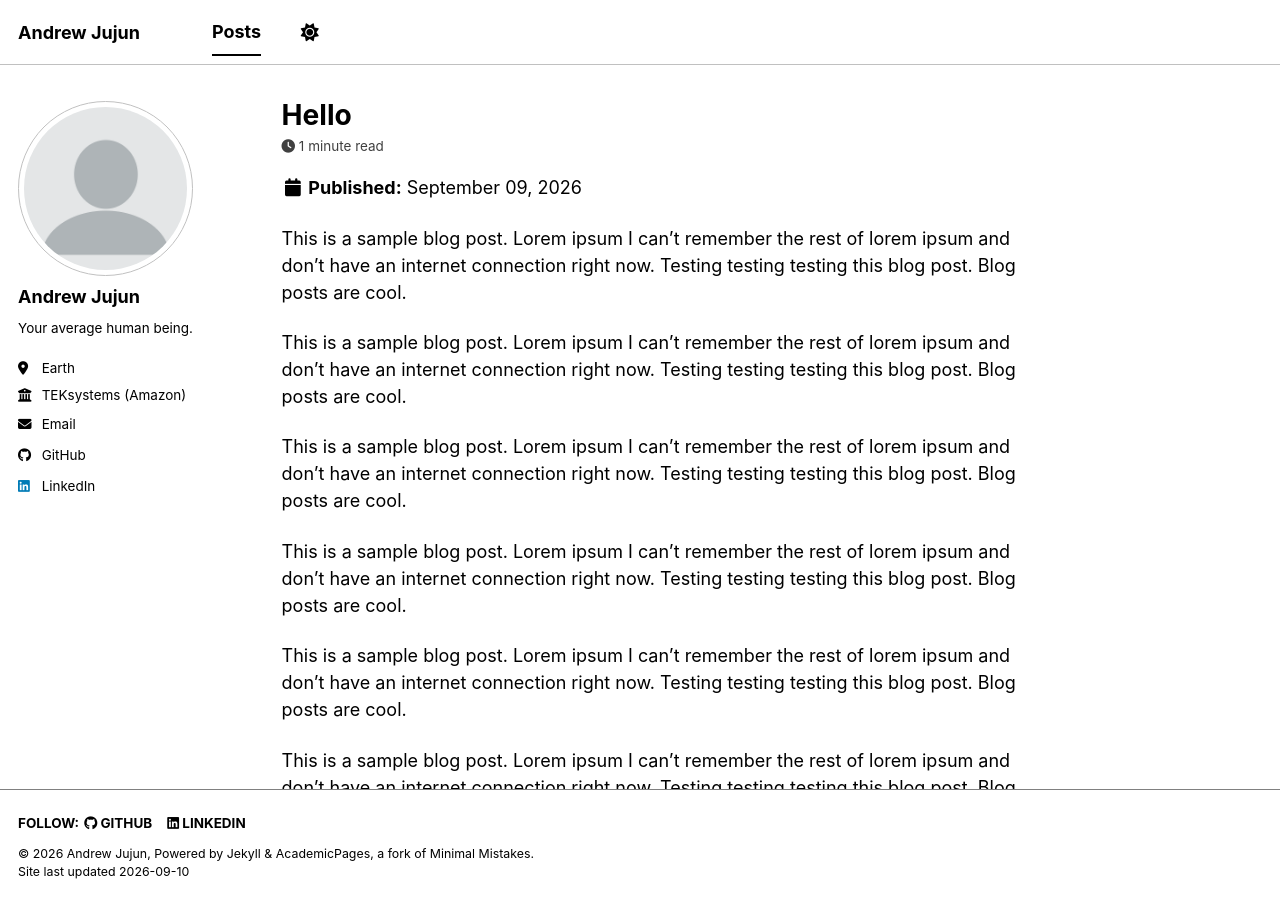
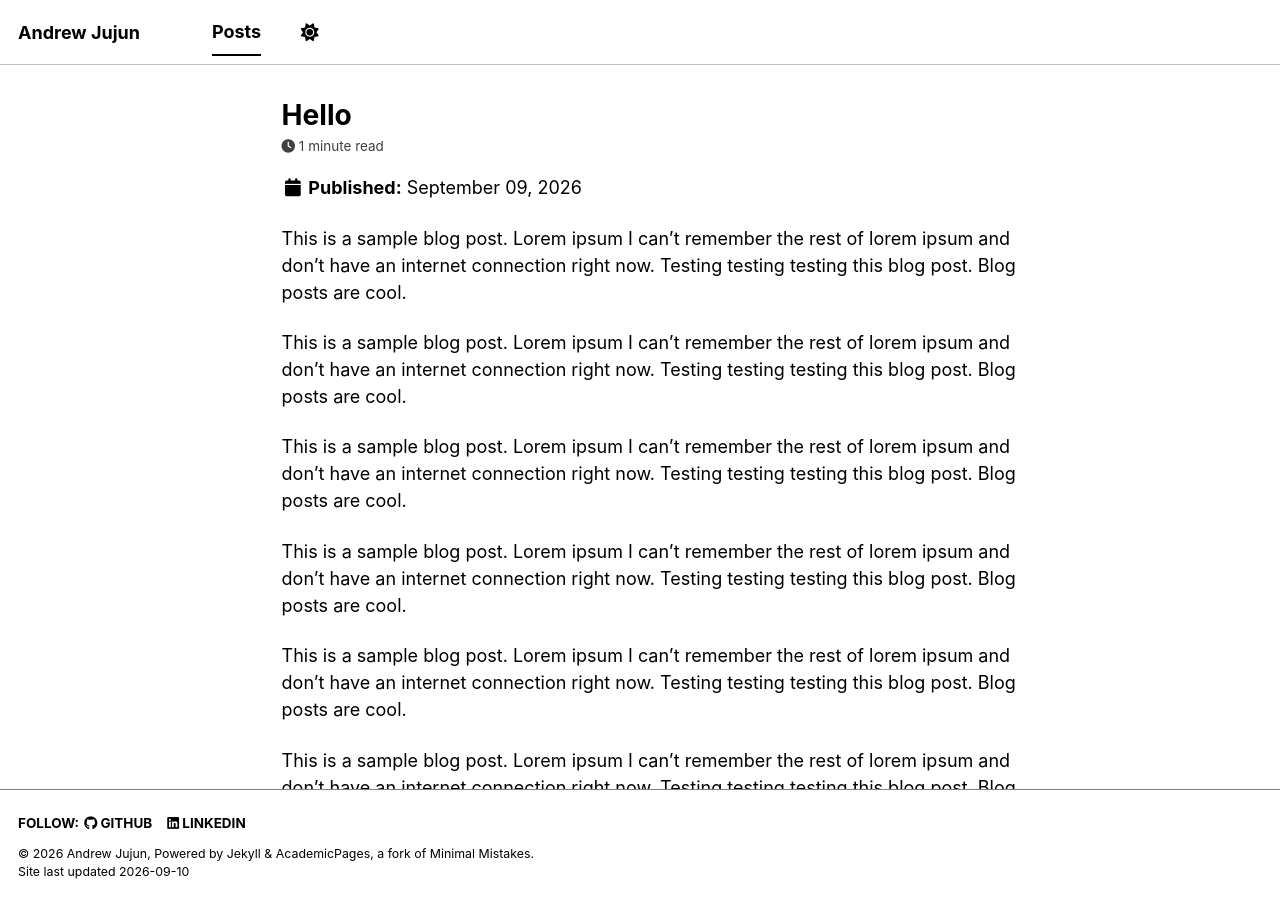
Before and after one commit to andrewjujun/andrewjujun.github.io, a Jekyll site: the page built from _posts/2026-09-09-hello.md, in a window 1280 px wide and 900 px high. Built offline with Jekyll 4.4.1, drawn with Linux system fonts in a browser that asks for light colours; a style sheet for code colours, icons or effects is not loaded; part of the change alters nothing that is shown.

```diff
--- a/_config.yml
+++ b/_config.yml
@@ -243,9 +243,9 @@ defaults:
       type: posts
     values:
       layout: single
-      author_profile: true
+      author_profile: false
       read_time: true
-      comments: true
+      comments: false
       share: true
       related: true
   # _pages
```
